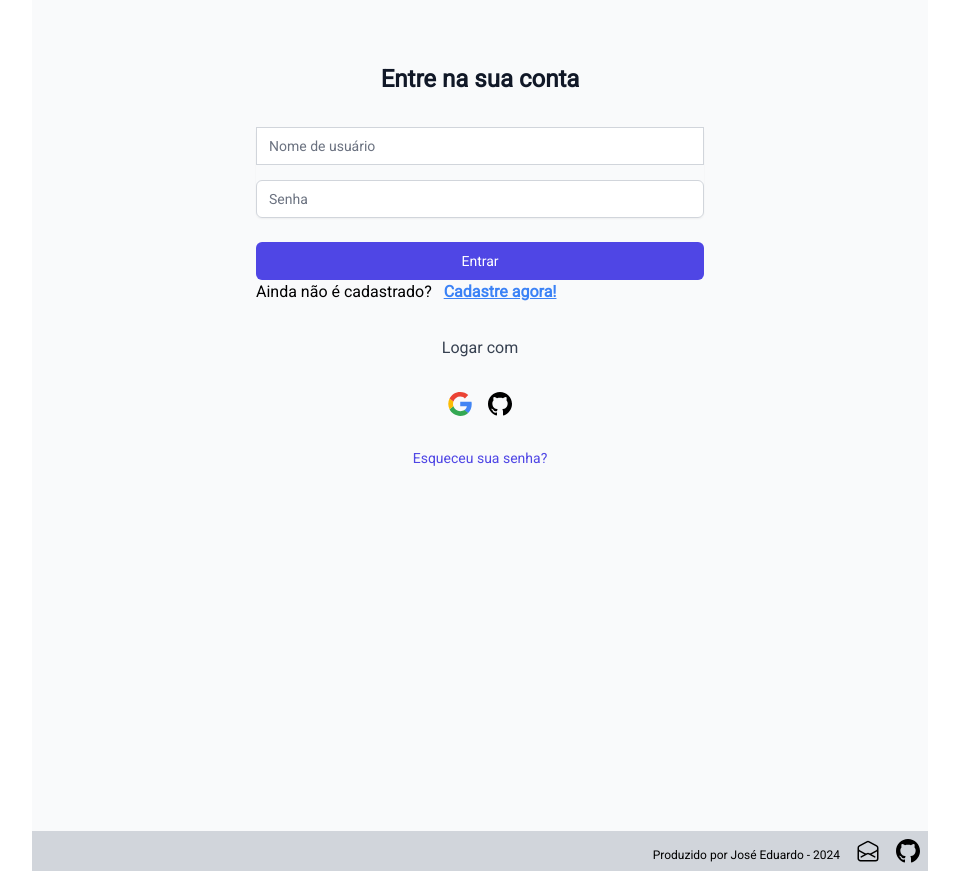
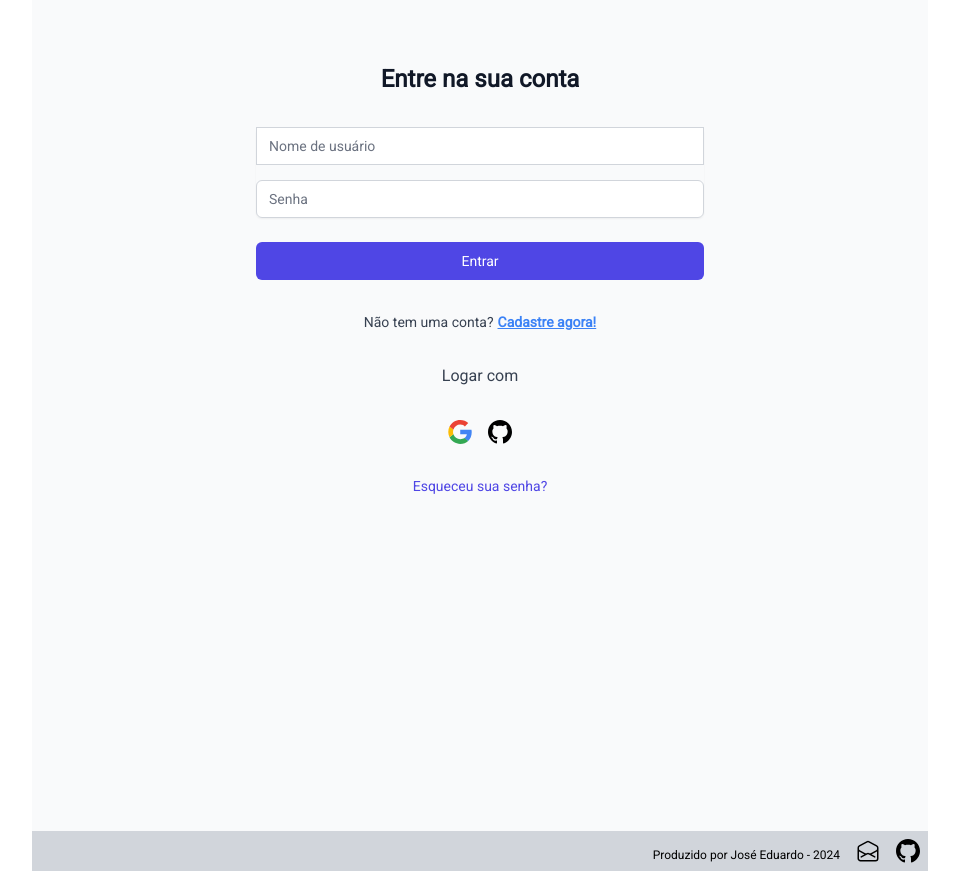
Before and after one commit to edulonde/PI-PUCMG, a Django app: page /accounts/login/ in a window 1280 px wide. Shown: the part 106-977 px from the top of the page, without its empty margins (160-1119 px from the left). Run offline with Django 4.2, Linux system fonts and the light colour scheme.

Commit message:
fix login page

```diff
--- a/catalog/static/src/output.css
+++ b/catalog/static/src/output.css
@@ -656,6 +656,11 @@ video {
   margin-bottom: 1rem;
 }
 
+.my-1 {
+  margin-top: 0.25rem;
+  margin-bottom: 0.25rem;
+}
+
 .mb-2 {
   margin-bottom: 0.5rem;
 }
@@ -718,6 +723,10 @@ video {
 
 .mt-auto {
   margin-top: auto;
+}
+
+.mr-1 {
+  margin-right: 0.25rem;
 }
 
 .block {
--- a/templates/registration/login.html
+++ b/templates/registration/login.html
@@ -68,21 +68,29 @@
         </form>
 
         <!--CRIAR CONTA-->
-        <a href="{% url 'register' %}"
-           class=" ">
-            Ainda não é cadastrado? &nbsp;
-            <span
-                    class="font-extrabold text-blue-500 underline">
+        <div class="flex items-center justify-center text-gray-700 text-sm">
+            <p class="mr-1">Não tem uma conta?</p>
+            <a href="{% url 'register' %}" class="font-extrabold text-blue-500 underline ">
                 Cadastre agora!
-            </span>
             </a>
-        <br>
-        <p class="mx-auto text-gray-700 text-center my-4">Logar com </p>
+        </div>
+
+        <p class="mx-auto text-gray-700 text-center mb-4">Logar com </p>
 
         <div id="social-account-logo" class="flex justify-center space-x-4">
             <a href="{% url 'social:begin' 'google-oauth2' %}"
                class="">
-            <svg width="24" height="24" viewBox="0 0 256 262" xmlns="http://www.w3.org/2000/svg" preserveAspectRatio="xMidYMid"><path d="M255.878 133.451c0-10.734-.871-18.567-2.756-26.69H130.55v48.448h71.947c-1.45 12.04-9.283 30.172-26.69 42.356l-.244 1.622 38.755 30.023 2.685.268c24.659-22.774 38.875-56.282 38.875-96.027" fill="#4285F4"/><path d="M130.55 261.1c35.248 0 64.839-11.605 86.453-31.622l-41.196-31.913c-11.024 7.688-25.82 13.055-45.257 13.055-34.523 0-63.824-22.773-74.269-54.25l-1.531.13-40.298 31.187-.527 1.465C35.393 231.798 79.49 261.1 130.55 261.1" fill="#34A853"/><path d="M56.281 156.37c-2.756-8.123-4.351-16.827-4.351-25.82 0-8.994 1.595-17.697 4.206-25.82l-.073-1.73L15.26 71.312l-1.335.635C5.077 89.644 0 109.517 0 130.55s5.077 40.905 13.925 58.602l42.356-32.782" fill="#FBBC05"/><path d="M130.55 50.479c24.514 0 41.05 10.589 50.479 19.438l36.844-35.974C195.245 12.91 165.798 0 130.55 0 79.49 0 35.393 29.301 13.925 71.947l42.211 32.783c10.59-31.477 39.891-54.251 74.414-54.251" fill="#EB4335"/></svg>
+                <svg width="24" height="24" viewBox="0 0 256 262" xmlns="http://www.w3.org/2000/svg"
+                     preserveAspectRatio="xMidYMid">
+                    <path d="M255.878 133.451c0-10.734-.871-18.567-2.756-26.69H130.55v48.448h71.947c-1.45 12.04-9.283 30.172-26.69 42.356l-.244 1.622 38.755 30.023 2.685.268c24.659-22.774 38.875-56.282 38.875-96.027"
+                          fill="#4285F4"/>
+                    <path d="M130.55 261.1c35.248 0 64.839-11.605 86.453-31.622l-41.196-31.913c-11.024 7.688-25.82 13.055-45.257 13.055-34.523 0-63.824-22.773-74.269-54.25l-1.531.13-40.298 31.187-.527 1.465C35.393 231.798 79.49 261.1 130.55 261.1"
+                          fill="#34A853"/>
+                    <path d="M56.281 156.37c-2.756-8.123-4.351-16.827-4.351-25.82 0-8.994 1.595-17.697 4.206-25.82l-.073-1.73L15.26 71.312l-1.335.635C5.077 89.644 0 109.517 0 130.55s5.077 40.905 13.925 58.602l42.356-32.782"
+                          fill="#FBBC05"/>
+                    <path d="M130.55 50.479c24.514 0 41.05 10.589 50.479 19.438l36.844-35.974C195.245 12.91 165.798 0 130.55 0 79.49 0 35.393 29.301 13.925 71.947l42.211 32.783c10.59-31.477 39.891-54.251 74.414-54.251"
+                          fill="#EB4335"/>
+                </svg>
             </a>
             <br>
 
```
Lines whose indentation alone changed are shown as unchanged.
